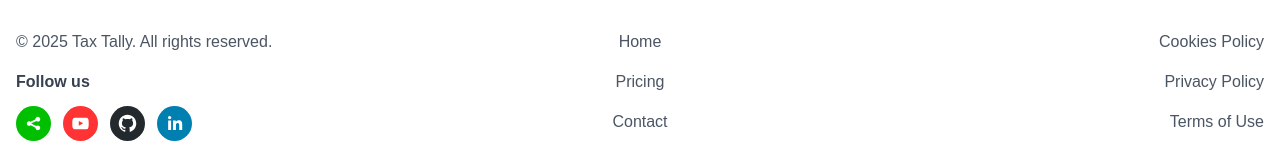
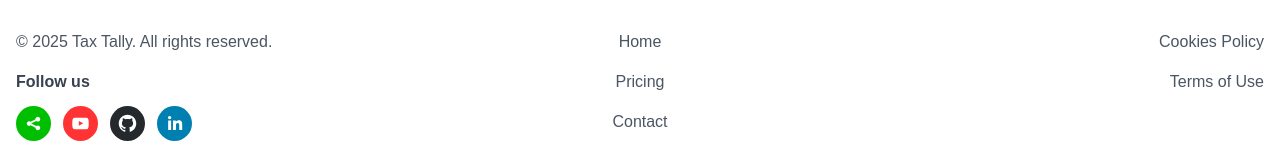
Before and after one commit to kaizenapps/tax-tally, a Next.js app: page / in a window 1280 px wide. Shown: the part 1556-1716 px from the top of the page. Built offline with nearby package versions, Linux system fonts and the light colour scheme.

Commit message:
footer update

```diff
--- a/components/footer.js
+++ b/components/footer.js
@@ -39,7 +39,6 @@ const Footer = () => {
           <div className="flex flex-col space-y-4 items-center text-center md:items-end md:text-right">
             <h3 className="text-lg font-semibold mb-4">About Tax-Tally</h3>
             <a href="/" className="text-gray-600 hover:text-[#0088cc]">Cookies Policy</a>
-            <a href="/" className="text-gray-600 hover:text-[#0088cc]">Privacy Policy</a>
             <a href="/" className="text-gray-600 hover:text-[#0088cc]">Terms of Use</a>
           </div>
         </div>
```
